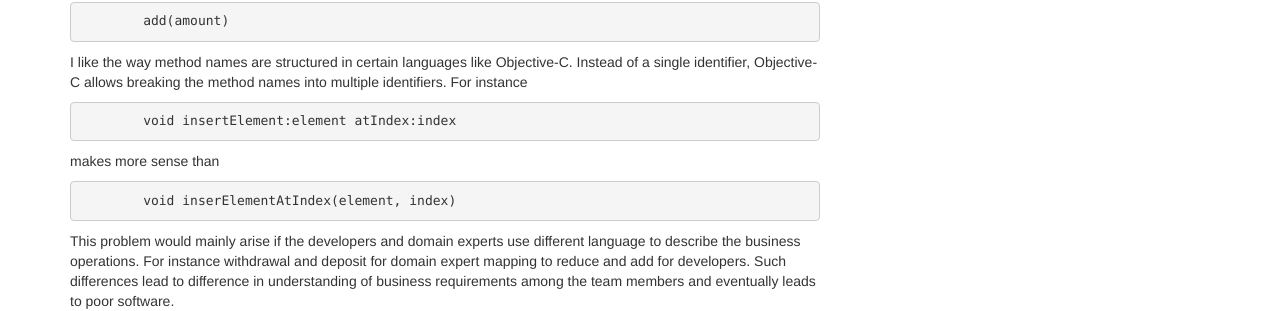
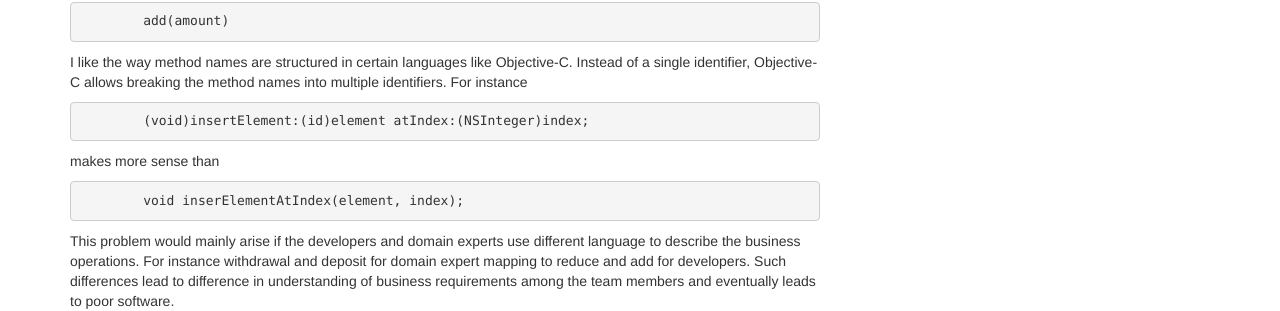
Before and after one commit to 10QueensRoad/10queensroad-staging, a Jekyll site: the page built from _posts/2013-11-12-importance-of-ubiquitous-language-in-ddd.md, in a window 1280 px wide and 1021 px high. Shown: the part 364-675 px from the top of the window. Built offline with Jekyll 4.4.1, drawn with Linux system fonts in a browser that asks for light colours; nearby versions of some CDN libraries; library files that are not in the unit come from our copies; Markdown is read by kramdown in place of the engine named in the settings; comment, search, counter and statistics services are not loaded.

Commit message:
Fomatted objective c

````diff
--- a/_posts/2013-11-12-importance-of-ubiquitous-language-in-ddd.md
+++ b/_posts/2013-11-12-importance-of-ubiquitous-language-in-ddd.md
@@ -25,14 +25,14 @@ rather than
 
 I like the way method names are structured in certain languages like Objective-C. Instead of a single identifier, Objective-C allows breaking the method names into multiple identifiers. For instance
 
-```java
-	void insertElement:element atIndex:index
+```objective-c
+	(void)insertElement:(id)element atIndex:(NSInteger)index;
 ```
 
 makes more sense than
 
 ```java
-	void inserElementAtIndex(element, index)
+	void inserElementAtIndex(element, index);
 ```
 
 This problem would mainly arise if the developers and domain experts use different language to describe the business operations. For instance withdrawal and deposit for domain expert mapping to reduce and add for developers. Such differences lead to difference in understanding of business requirements among the team members and eventually leads to poor software.
````
